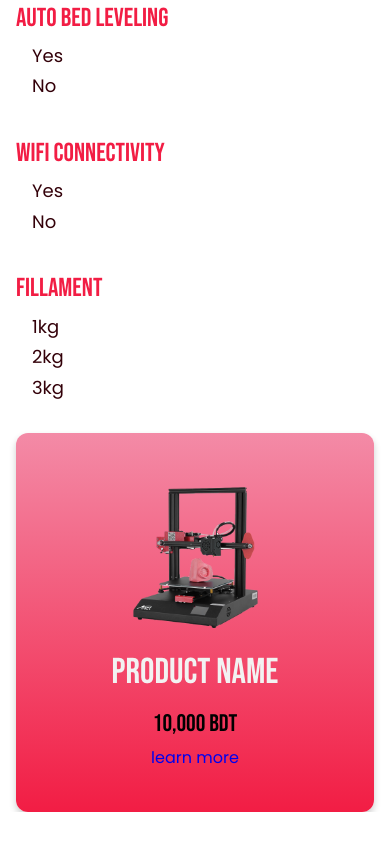
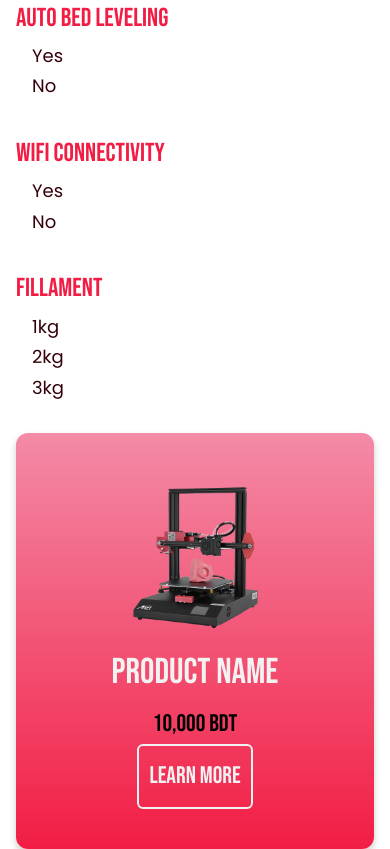
Before and after one commit to RifatdaM/Machronics_UI, a website: page printer.html in a window 390 px wide. Shown: the part 3342-4191 px from the top of the page. Before the commit the page ends 4154 px from the top, so only its background shows below. Drawn offline with nearby package versions, Linux system fonts and the light colour scheme; files whose address does not match are found by name.

Commit message:
customization option added in printer page

```diff
--- a/css/style.css
+++ b/css/style.css
@@ -3,7 +3,6 @@
   src: url(/font/BebasNeue-Regular.ttf);
   font-family: bebas;
 }
-
 
 /* color */
 :root {
@@ -31,7 +30,6 @@
   /* white */
   --white: #fff;
 }
-
 
 /* browser reset */
 *,
@@ -497,28 +495,28 @@ h4 {
   }
 }
 @media only screen and (max-width: 568px) {
-  .product__header{
+  .product__header {
     height: 20rem;
   }
-  .product__header img{
+  .product__header img {
     width: 80%;
   }
-  .product__footer h3{
+  .product__footer h3 {
     font-size: 1.4rem;
   }
-  .product__btn{
+  .product__btn {
     width: 100%;
     font-size: 1rem;
-    padding: .8rem 0;
+    padding: 0.8rem 0;
     border: 1px solid var(--color-primaty);
   }
-  .product ul{
-    top:25%;
+  .product ul {
+    top: 25%;
     left: 50%;
     width: 16rem;
     height: 4rem;
   }
-  .rating svg{
+  .rating svg {
     width: 1.3rem;
     height: 1.3rem;
   }
@@ -526,13 +524,12 @@ h4 {
   .related__products .glide__arrow--left {
     left: 66%;
   }
-
 }
-@media only screen and (max-width: 468px){
-  .product__header{
+@media only screen and (max-width: 468px) {
+  .product__header {
     height: 12rem;
   }
-  .product__footer h3{
+  .product__footer h3 {
     font-size: 1.2rem;
   }
 }
@@ -636,7 +633,38 @@ input[type="radio"]:checked + .lbl-redio {
 }
 
 /* Button */
+.buttonSmall:link,
+.buttonSmall:visited {
+  text-decoration: none;
+  text-transform: uppercase;
+  font-family: bebas, "Poppins", sans-serif;
+  font-size: 2.4rem;
+  display: block;
+  border-radius: 6px;
+  transition: all 0.2s;
+}
+.buttonSmall-outlineDark {
+  border-color: #f2f2f2;
+  border: 2px solid;
+  color: #f2f2f2;
+  padding: 1rem 1rem;
+}
+.buttonSmall-outlineDark:hover {
+  padding: 1.2rem 1.2rem;
+}
 
+.buttonSmall:hover {
+  transform: translateY(-3px);
+  box-shadow: 0 8px 15px rgba(0, 0, 0, 0.2);
+  background-color: #f2f2f2;
+  color: #f21d44;
+  border: 0;
+}
+
+.buttonSmall:active {
+  transform: translateY(-1px);
+  box-shadow: 0 4px 7px rgba(0, 0, 0, 0.2);
+}
 .buton:link,
 .buton:visited {
   text-decoration: none;
@@ -766,7 +794,7 @@ input[type="radio"]:checked + .lbl-redio {
 
 /* Cart page UI */
 /* container */
-.c_container{
+.c_container {
   padding: 0 60px;
 }
 /* grid */
@@ -916,22 +944,24 @@ input[type="radio"]:checked + .lbl-redio {
   font-family: bebas, "Poppins", sans-serif;
   color: var(--color-primaty);
 }
-.userProfile__username{
+.userProfile__username {
   display: grid;
   justify-content: center;
   color: var(--color-primaty-light);
 }
-.username{
+.username {
   font-size: 1.8rem;
   margin-bottom: 20px;
 }
-.email, .phone, .address{
+.email,
+.phone,
+.address {
   margin-top: 10px;
   font-size: 1.6rem;
   line-height: 1.7;
 }
-.icolor{
-color: var(--color-primaty);
+.icolor {
+  color: var(--color-primaty);
 }
 
 /* Step Progressbar */
```
